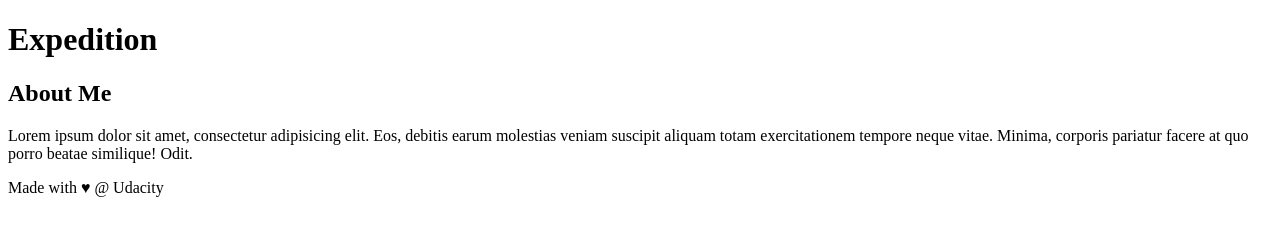
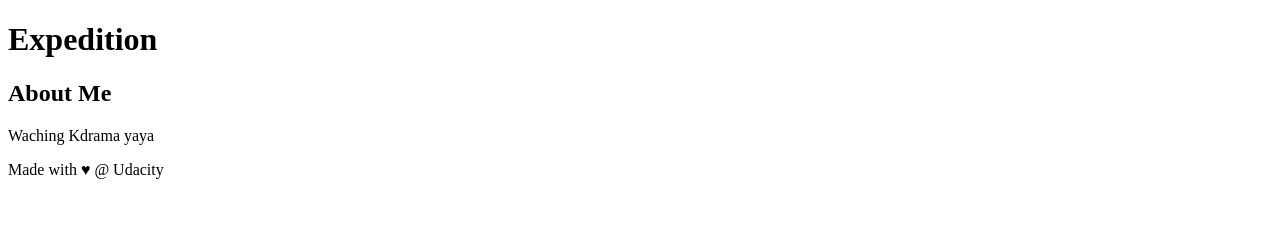
Before and after one commit to zsouahi/udacity_course, a plain HTML site: page index.html in a window 1280 px wide. Drawn offline with Linux system fonts and the light colour scheme.

Commit message:
added something about myself in html

```diff
--- a/index.html
+++ b/index.html
@@ -22,7 +22,7 @@
 <aside>
     <h2>About Me</h2>
 
-    <p>Lorem ipsum dolor sit amet, consectetur adipisicing elit. Eos, debitis earum molestias veniam suscipit aliquam totam exercitationem tempore neque vitae. Minima, corporis pariatur facere at quo porro beatae similique! Odit.</p>
+    <p>Waching Kdrama yaya</p>
 </aside>
 
     <footer>
```
